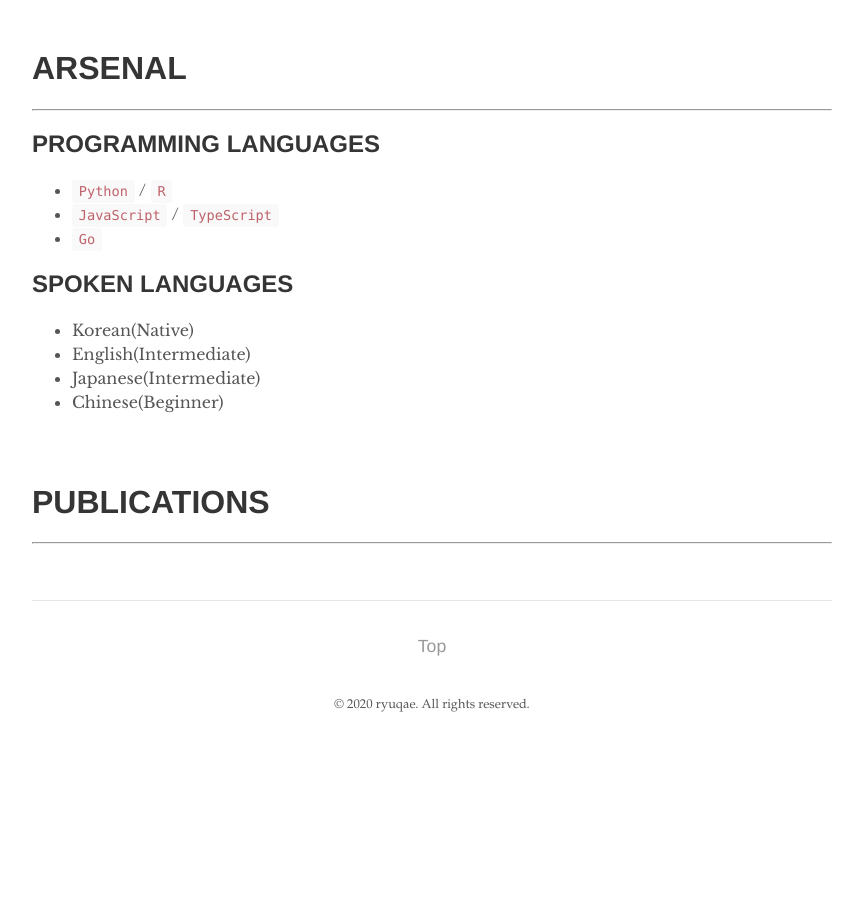
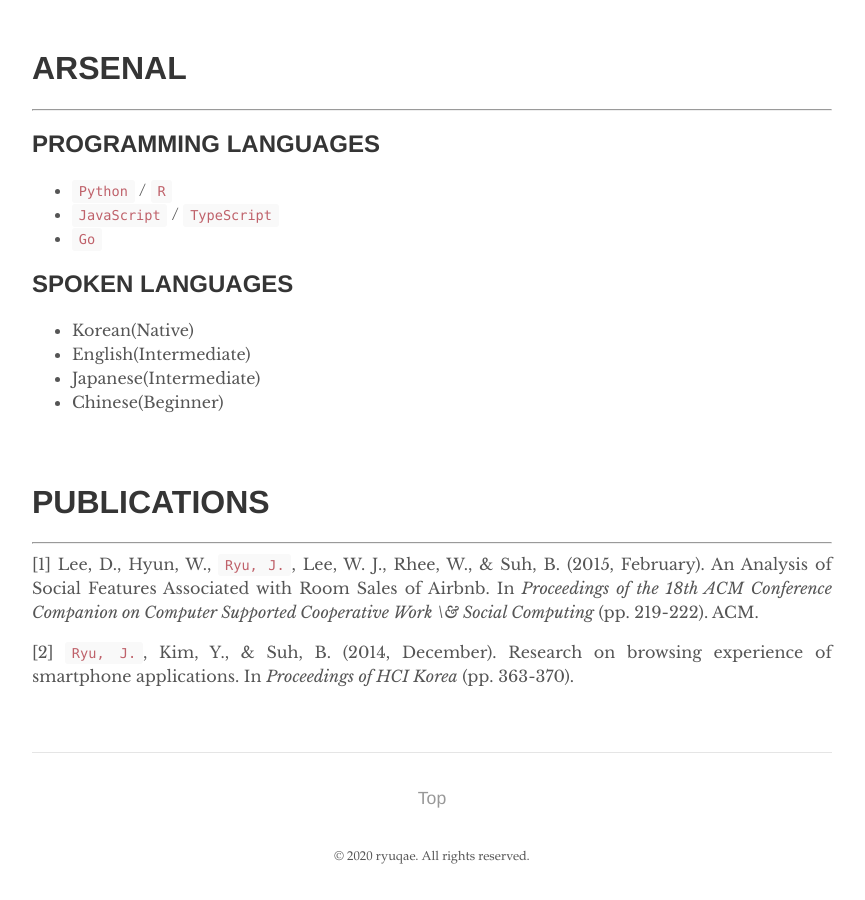
Before and after one commit to ryuqae/ryuqae.github.io, a Jekyll site: the page built from _pages/cv.md, in a window 1280 px wide and 900 px high, scrolled down 1290 px. Shown: the whole window, without its empty margins (208-1073 px from the left). Built offline with Jekyll 4.4.1, drawn with Linux system fonts in a browser that asks for light colours; before the commit the page ends 2038 px from its top, so only the background shows below that.

Commit message:
update publications

```diff
--- a/_pages/cv.md
+++ b/_pages/cv.md
@@ -43,3 +43,7 @@ permalink: /cv/
 
 # PUBLICATIONS
 * * *
+
+[1] Lee, D., Hyun, W., `Ryu, J.`, Lee, W. J., Rhee, W., & Suh, B. (2015, February). An Analysis of Social Features Associated with Room Sales of Airbnb. In *Proceedings of the 18th ACM Conference Companion on Computer Supported Cooperative Work \& Social Computing* (pp. 219-222). ACM.
+
+[2] `Ryu, J.`, Kim, Y., & Suh, B. (2014, December). Research on browsing experience of smartphone applications. In *Proceedings of HCI Korea* (pp. 363-370).
```
